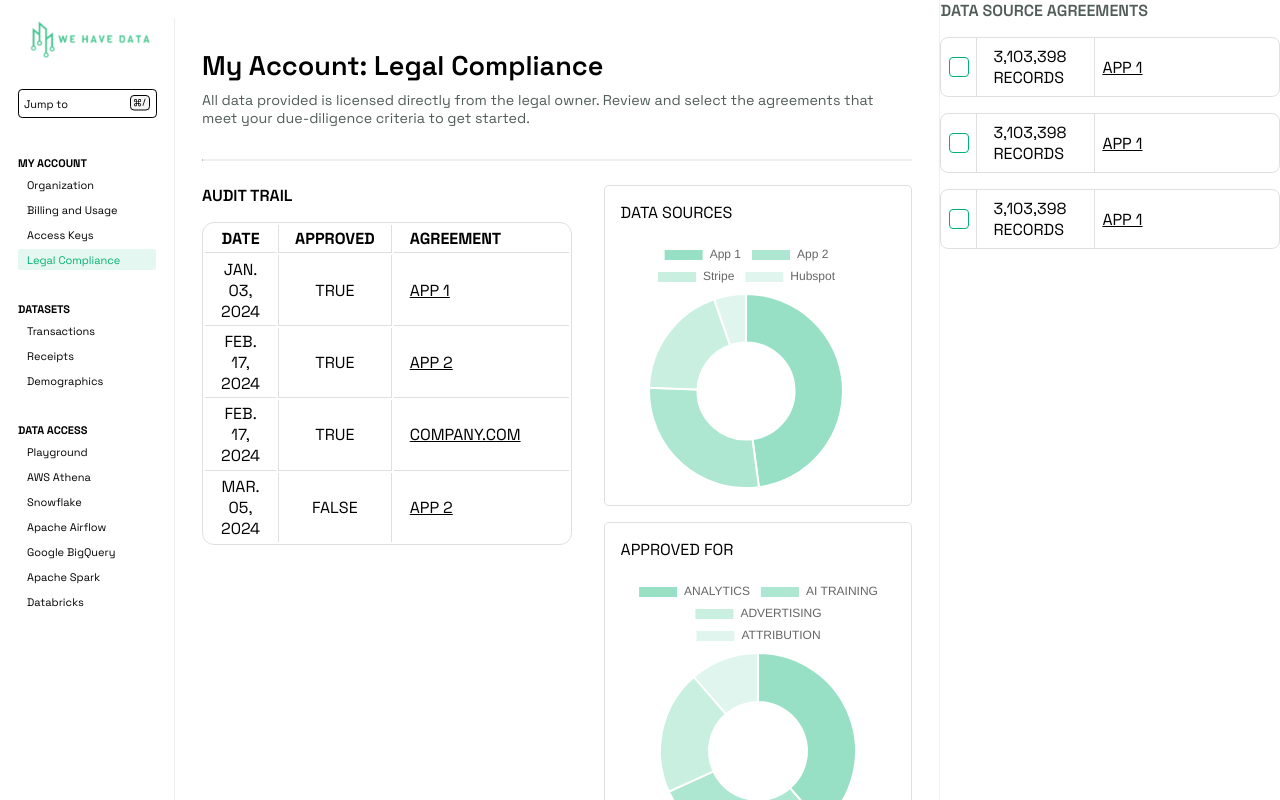
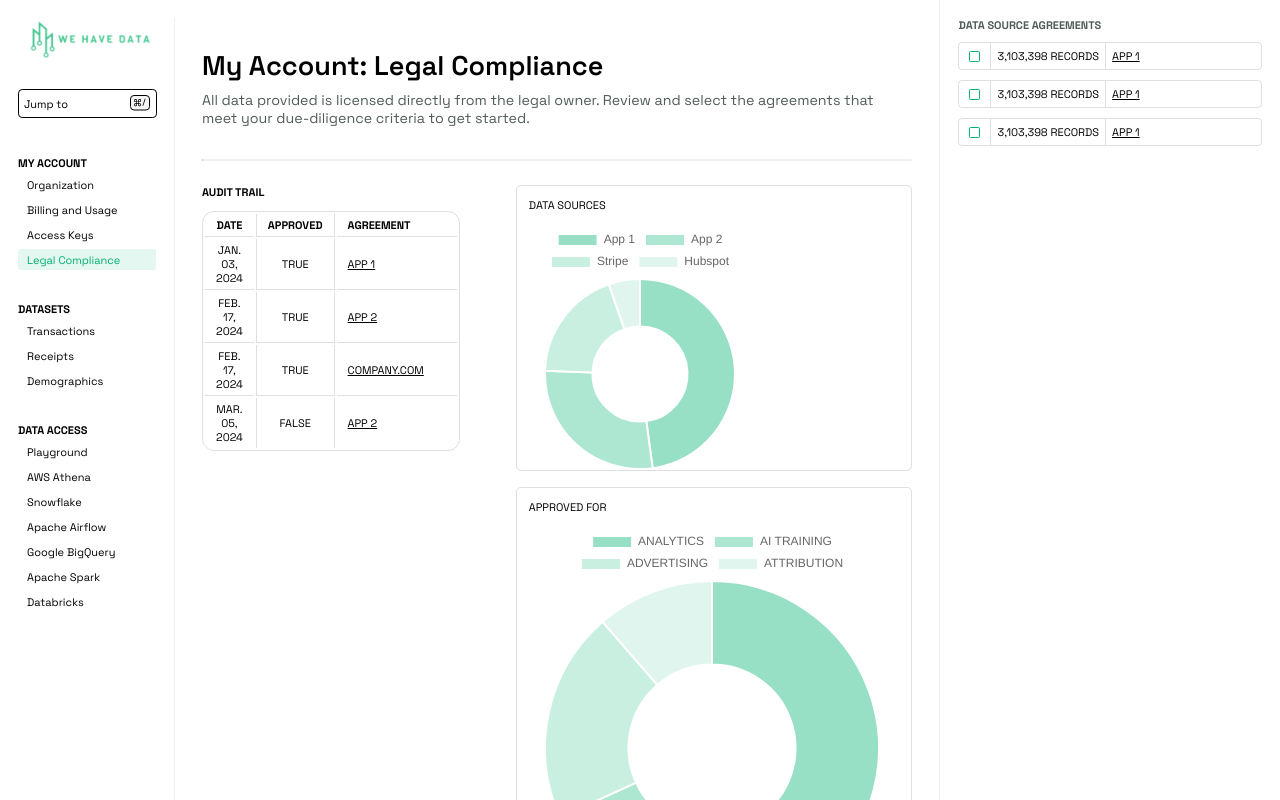
Before and after one commit to tiki/website-client-shop, a Vue app: page / in a window 1280 px wide. Both pictures are taken after a click on the item "Legal Compliance". Shown: the top 800 px of the page. Built offline with nearby package versions, Linux system fonts and the light colour scheme.

Commit message:
fix: data source agreement pixel perfect

```diff
--- a/src/DatasetContent/DatasetGrid.vue
+++ b/src/DatasetContent/DatasetGrid.vue
@@ -243,7 +243,6 @@ onMounted(() => {
   display: flex;
   flex-direction: row;
   gap: 2em;
-  flex-wrap: wrap;
   align-items: center;
   justify-content: center;
 }
--- a/src/LegalCompliance/AuditTrail.vue
+++ b/src/LegalCompliance/AuditTrail.vue
@@ -11,7 +11,7 @@ defineProps({
 </script>
 
 <template>
-  <div>
+  <div class="container">
     <h1>AUDIT TRAIL</h1>
     <table>
       <thead>
@@ -33,19 +33,39 @@ defineProps({
 </template>
 
 <style scoped>
+.container {
+  display: flex;
+  height: 29.25rem;
+  flex-direction: column;
+  align-items: flex-start;
+  gap: 0.75rem;
+  align-self: stretch;
+}
 h1 {
-  font-size: 1em;
-  margin-bottom: 1em;
   color: var(--primary-text-color);
-  font-weight: 600;
+  font-size: 0.6875rem;
+  font-style: normal;
+  font-weight: 700;
+  line-height: normal;
+  text-transform: uppercase;
 }
 
 td,
 th {
-  padding: 0.2em 1em;
   border-bottom: 1px solid #00000020;
   text-align: center;
+  font-size: 0.6875rem;
+  font-style: normal;
+  font-weight: 400;
+  line-height: normal;
   text-transform: uppercase;
+  width: 6.25rem;
+  padding: 0.25rem 0.6875rem;
+  gap: 0.625rem;
+}
+
+th {
+  font-weight: 700;
 }
 
 tbody tr:last-of-type td {
--- a/src/LegalCompliance/ChartComponent.vue
+++ b/src/LegalCompliance/ChartComponent.vue
@@ -68,12 +68,18 @@ onMounted(() => {
   border: 1px solid #00000020;
   margin-bottom: 1em;
   border-radius: 0.3em;
-  padding: 1em;
 }
 h1 {
-  font-size: 1em;
-  margin-bottom: 1em;
+  display: flex;
+  padding: 0.75rem;
+  align-items: flex-start;
+  gap: 1.4375rem;
+  align-self: stretch;
+  font-size: 0.6875rem;
+  font-style: normal;
+  font-weight: 400;
+  line-height: normal;
+  text-transform: uppercase;
   color: var(--primary-text-color);
-  font-weight: 400;
 }
 </style>
--- a/src/LegalCompliance/DataSourceAgreement.vue
+++ b/src/LegalCompliance/DataSourceAgreement.vue
@@ -3,11 +3,13 @@ const datasets = [1, 2, 3]
 </script>
 
 <template>
-  <div>
+  <div class="container">
     <h1>DATA SOURCE AGREEMENTS</h1>
     <div class="agreement-checkbox-container" v-for="dataset in datasets" :key="dataset">
-      <input type="checkbox" :id="`${dataset}`" @click="console.log('test')" />
-      <label :for="`${dataset}`"></label>
+      <div class="checkbox-container">
+        <input type="checkbox" :id="`${dataset}`" @click="console.log('test')" />
+        <label :for="`${dataset}`"></label>
+      </div>
       <div class="odd-div">3,103,398 RECORDS</div>
       <span>APP 1</span>
     </div>
@@ -15,19 +17,42 @@ const datasets = [1, 2, 3]
 </template>
 
 <style scoped>
+.container {
+  display: flex;
+  padding: 1.125rem;
+  flex-direction: column;
+  align-items: flex-start;
+  gap: 0.625rem;
+  flex: 1 0 0;
+  align-self: stretch;
+}
+
+.checkbox-container {
+  display: flex;
+  align-items: center;
+  justify-content: center;
+  display: flex;
+  padding: 0.375rem 0.625rem;
+  gap: 0.625rem;
+  align-self: stretch;
+}
+
 h1 {
-  font-size: 1em;
-  margin-bottom: 1em;
   color: var(--secondary-text-color);
-  font-weight: 600;
+  font-size: 0.6875rem;
+  font-style: normal;
+  font-weight: 700;
+  line-height: normal;
+  text-transform: uppercase;
 }
 
 input[type='checkbox'] + label {
   display: block;
-  width: 1.2em;
   height: 1.2em;
+  width: 0.6875rem;
+  height: 0.6875rem;
   border: 1px solid var(--accent-color);
-  border-radius: 0.25em;
+  border-radius: 0.1em;
   cursor: pointer;
 }
 input[type='checkbox']:checked + label:after {
@@ -35,7 +60,7 @@ input[type='checkbox']:checked + label:after {
   align-items: center;
   justify-content: center;
   content: '\2713';
-  font-size: 0.85em;
+  font-size: 0.65em;
   cursor: pointer;
   color: #00000090;
 }
@@ -48,20 +73,30 @@ input[type='checkbox'] {
   display: block;
   border-left: 1px solid #00000020;
   border-right: 1px solid #00000020;
-  padding: 0.5em 1em;
-  width: 35%;
+  padding: 0.375rem;
+  font-size: 0.6875rem;
+  font-style: normal;
+  font-weight: 400;
+  line-height: normal;
 }
 .agreement-checkbox-container {
   display: flex;
-  align-items: center;
-  justify-content: space-evenly;
   border: 1px solid #00000020;
-  border-radius: 0.5em;
-  margin-bottom: 1em;
+  border-radius: 0.25rem;
+  width: 100%;
 }
 
 .agreement-checkbox-container span {
-  text-decoration: underline;
-  width: 50%;
+  padding-left: 0.375rem;
+  display: flex;
+  justify-content: flex-start;
+  align-items: center;
+  gap: 0.375rem;
+  font-size: 0.6875rem;
+  font-style: normal;
+  font-weight: 400;
+  line-height: normal;
+  text-decoration-line: underline;
+  text-transform: uppercase;
 }
 </style>
--- a/src/LegalCompliance/LegalComplianceContent.vue
+++ b/src/LegalCompliance/LegalComplianceContent.vue
@@ -39,7 +39,10 @@ const trailInfo = [
 <style scoped>
 .legal-compliance-container {
   display: flex;
-  justify-content: space-between;
+  justify-content: center;
+  align-items: flex-start;
+  gap: 1.5rem;
+  align-self: stretch;
 }
 
 .chart-container {
```
